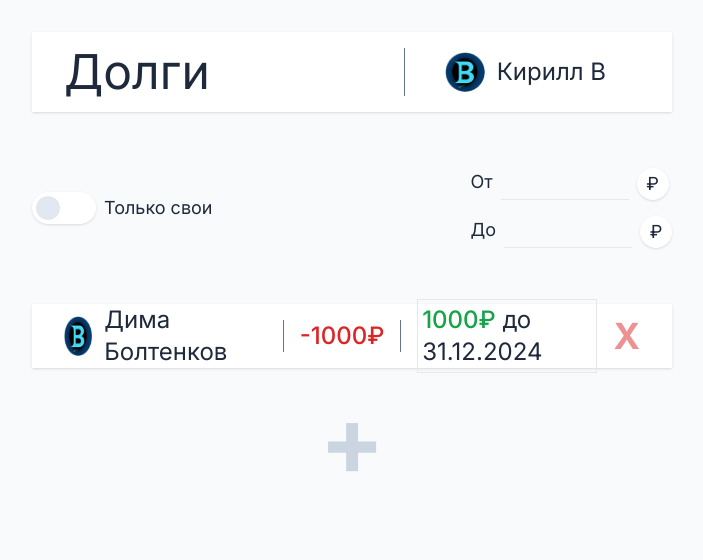
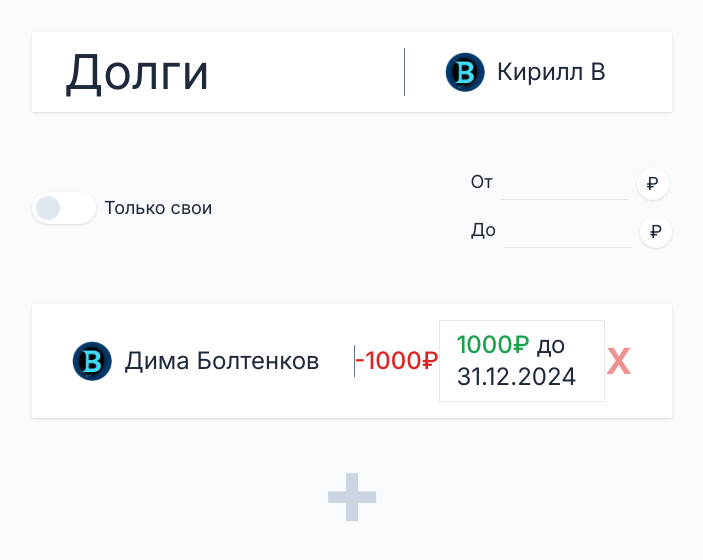
Before and after one commit to Dovarian/Debts, a Next.js app: page / in a window 1280 px wide. Shown: the top 560 px of the page, without its empty margins (288-991 px from the left). Built offline with nearby package versions, Linux system fonts and the light colour scheme.

Commit message:
Add edit

```diff
--- a/components/header/header.jsx
+++ b/components/header/header.jsx
@@ -8,7 +8,7 @@ export function Header() {
             <div className="text-5xl">Долги</div>
             <div className="flex items-center gap-10">
                 <VertLine className="h-12" />
-                <User src={avatarSrc} name="Кирилл В" variability={false} />
+                <User src={avatarSrc} userName="Кирилл В" variability={false} />
             </div>
         </div>
     );
--- a/components/main/main.jsx
+++ b/components/main/main.jsx
@@ -3,31 +3,26 @@ import { Filter } from "./ui/filter";
 import { useDebts } from "../../js/hooks/use-debts";
 import { displayModal } from "../../js/handles/display-modal";
 import { CreateDebtModal } from "../modals/create-debt-menu/create-debt-modal";
-import { useEffect } from "react";
 
 export function Main() {
-    const { debtsList, addDebt, delDebt } = useDebts();
+    const { debtsList, addDebt, delDebt, replaceDebt } = useDebts();
     const { showModal } = displayModal();
-
-    useEffect(() => {
-        console.log(debtsList);
-    }, [debtsList]);
 
     return (
         <div className="w-2/4 flex flex-col gap-14">
             <div>
                 <Filter />
             </div>
-            <div className="flex flex-col gap-6 justify-center items-center">
+            <div className="flex flex-col gap-6">
                 {debtsList.map((debt, i) => {
                     return (
                         <>
-                            <Debt debt={debt} key={i} delDebt={delDebt} id={i} />
+                            <Debt debt={debt} key={i} delDebt={delDebt} id={i} replaceDebt={replaceDebt} />
                         </>
                     );
                 })}
                 <span
-                    className="select-none cursor-pointer font-bold text-8xl text-slate-300 hover:text-slate-400 transition"
+                    className="select-none cursor-pointer font-bold text-8xl text-slate-300 hover:text-slate-400 transition mx-auto"
                     onClick={() => showModal(document.querySelector("#create-debt-modal"))}
                 >
                     +
--- a/components/main/ui/debt.jsx
+++ b/components/main/ui/debt.jsx
@@ -1,19 +1,35 @@
 import { User } from "./../../uikit/user";
 import { VertLine } from "../../uikit/vert-line";
+import { useState } from "react";
 
-export function Debt({ debt, delDebt, id }) {
+export function Debt({ debt, delDebt, id, replaceDebt }) {
+    const [edit, setEdit] = useState({
+        user: false,
+        total: false,
+    });
+
     return (
-        <div className="bg-white shadow p-8 w-full h-14 text-2xl flex items-center gap-4 group/debt">
-            <User src={debt.avatar} name={debt.name} variability={true} />
+        <div className="bg-white shadow py-4 px-10 text-2xl flex items-center justify-between group/debt">
+            <User
+                src={debt.avatar}
+                userName={debt.name}
+                variability={true}
+                onClickName={() => setEdit((prev) => ({ ...prev, user: !prev.user }))}
+                edit={edit}
+                id={id}
+                replaceDebt={replaceDebt}
+            />
             <VertLine className="h-8" />
-            <div className="font-medium text-red-600">{debt.total}₽</div>
+            <div className="font-medium text-red-600" onClick={() => setEdit({ ...edit, total: true })}>
+                {debt.total}₽
+            </div>
             <VertLine className="h-8" />
-            <div className="border p-1 cursor-pointer select-none">
+            <div className="border py-2 px-4 cursor-pointer select-none">
                 <span className="font-medium text-green-600">{debt.debtsList[0].debt}₽</span> до{" "}
                 {debt.debtsList[0].date}
             </div>
             <div
-                className="text-4xl font-bold text-red-600 select-none cursor-pointer ml-auto opacity-50 group-hover/debt:opacity-100 transition"
+                className="text-4xl font-bold text-red-600 select-none cursor-pointer opacity-50 group-hover/debt:opacity-100 transition"
                 onClick={() => delDebt(id)}
             >
                 X
--- a/components/modals/create-debt-menu/create-debt-modal.jsx
+++ b/components/modals/create-debt-menu/create-debt-modal.jsx
@@ -52,7 +52,6 @@ export function CreateDebtModal({ addDebt }) {
                             } else {
                                 document.querySelector("#error").classList.add("opacity-0");
                                 const form = document.forms.debt.elements;
-                                console.log(form.name.value + form.surname.value);
 
                                 addDebt({
                                     avatar:
--- /dev/null
+++ b/components/modals/debts-menu/debts-menu.jsx
@@ -0,0 +1,3 @@
+export function DebtsMenu() {
+    return;
+}
--- a/components/modals/index.js
+++ b/components/modals/index.js
@@ -1 +1,2 @@
-export { createDebtMenu } from "./create-debt-menu/create-debt-menu";
+export { CreateDebtModal } from "./create-debt-menu/create-debt-menu";
+export { DebtsMenu } from "./debts-menu/debts-menu";
--- a/components/uikit/input.jsx
+++ b/components/uikit/input.jsx
@@ -1,12 +1,17 @@
 import clsx from "clsx";
 import { StarIcon } from "./icons/star-icon";
 
-export function Input({ required, ...props }) {
+export function Input({ required, className, placeholder, style, ...props }) {
     return (
-        <div className="relative">
+        <div className="relative max-w-64 overflow-x-auto">
             <input
                 {...props}
-                className="outline-none bg-slate-50 shadow p-2 transition focus:bg-slate-100 focus:shadow-sm"
+                placeholder={placeholder}
+                className={clsx(
+                    "outline-none bg-slate-50 shadow p-2 transition focus:bg-slate-100 focus:shadow-sm inline",
+                    className
+                )}
+                style={style}
             />
             <StarIcon className={clsx(required ? "absolute top-2 right-2" : "hidden")} />
         </div>
--- a/components/uikit/user.jsx
+++ b/components/uikit/user.jsx
@@ -2,23 +2,85 @@ import Image from "next/image";
 import { EditIcon_1 } from "./icons/edit_1-icon.jsx";
 import { EditIcon_2 } from "./icons/edit_2-icon.jsx";
 import clsx from "clsx";
+import { useState } from "react";
+import { Input } from "./input.jsx";
 
-export function User({ src, name, variability }) {
+export function User({ src, userName, variability, onClickName, edit, id, replaceDebt }) {
+    const labelVariability = !variability ? { htmlFor: "htmlFor" } : "";
+
     return (
         <div className="text-2xl flex items-center gap-3">
-            <div className={clsx("group relative", variability && "cursor-pointer")}>
-                <Image src={src} alt="avatar" height={40} width={40} className="rounded-full h-10 w-10" />
+            <div className={clsx("group relative w-10 h-10", variability && "cursor-pointer")}>
+                <label {...labelVariability}>
+                    <Image
+                        src={src}
+                        alt="avatar"
+                        height={40}
+                        width={40}
+                        className="rounded-full h-10 w-10 resize-none"
+                    />
                     <EditIcon_2
                         className={clsx(
                             "opacity-0 absolute top-px left-px bg-slate-400 size-full p-[3px] rounded-full transition",
                             variability && "group-hover:opacity-70"
                         )}
                     />
+                    <input
+                        type="file"
+                        accept="image/*"
+                        onChange={(event) => {
+                            if (event.target.files && event.target.files[0]) {
+                                replaceDebt(id, "avatar", URL.createObjectURL(event.target.files[0]));
+                            }
+                        }}
+                        className="hidden"
+                    />
+                </label>
             </div>
-            <span className={clsx("group flex items-center gap-1", variability && "cursor-pointer")}>
-                {name}
-                <EditIcon_1 className={clsx("opacity-0 transition", variability && "group-hover:opacity-100")} />
-            </span>
+            {edit?.user ? (
+                <InputName onClickName={onClickName} name={userName} replaceDebt={replaceDebt} id={id} />
+            ) : (
+                <Name onClickName={onClickName} name={userName} variability={variability} />
+            )}
         </div>
     );
 }
+
+function Name({ onClickName, name, variability }) {
+    return (
+        <span
+            className={clsx("group flex items-center gap-1 whitespace-nowrap", variability && "cursor-pointer")}
+            onClick={onClickName}
+        >
+            <span className="max-w-64 overflow-x-auto">{name}</span>
+            <EditIcon_1 className={clsx("opacity-0 transition", variability && "group-hover:opacity-100")} />
+        </span>
+    );
+}
+
+function InputName({ onClickName, name, replaceDebt, id }) {
+    return (
+        <span>
+            <Input
+                placeholder={name}
+                required={false}
+                type="text"
+                onKeyUp={(event) =>
+                    event.key == "Enter" &&
+                    (event.target.value != ""
+                        ? [onClickName(), replaceDebt(id, "name", event.target.value)]
+                        : onClickName())
+                }
+                style={{
+                    width: (name.length + 1) * 16,
+                }}
+                onChange={(event) => {
+                    const widthValue = (event.target.value.length + 1) * 16;
+                    const widthPlaceholder = (name.length + 1) * 16;
+                    event.target.style.width =
+                        widthValue < widthPlaceholder ? widthPlaceholder + "px" : widthValue + "px";
+                }}
+            />
+        </span>
+    );
+}
--- a/js/hooks/use-debts.js
+++ b/js/hooks/use-debts.js
@@ -9,8 +9,16 @@ export function useDebts() {
     };
 
     const delDebt = (id) => {
-        setDebts((lastDebts) => lastDebts.filter((_, i) => i != id));
+        console.log(id);
+
+        setDebts((lastDebts) => [...lastDebts.filter((_, i) => i != id)]);
     };
 
-    return { debtsList, addDebt, delDebt };
+    const replaceDebt = (id, key, value) => {
+        let newDebtsList = debtsList.slice();
+        newDebtsList[id][key] = value;
+        setDebts(newDebtsList);
+    };
+
+    return { debtsList, addDebt, delDebt, replaceDebt };
 }
```
Lines whose indentation alone changed are shown as unchanged.
